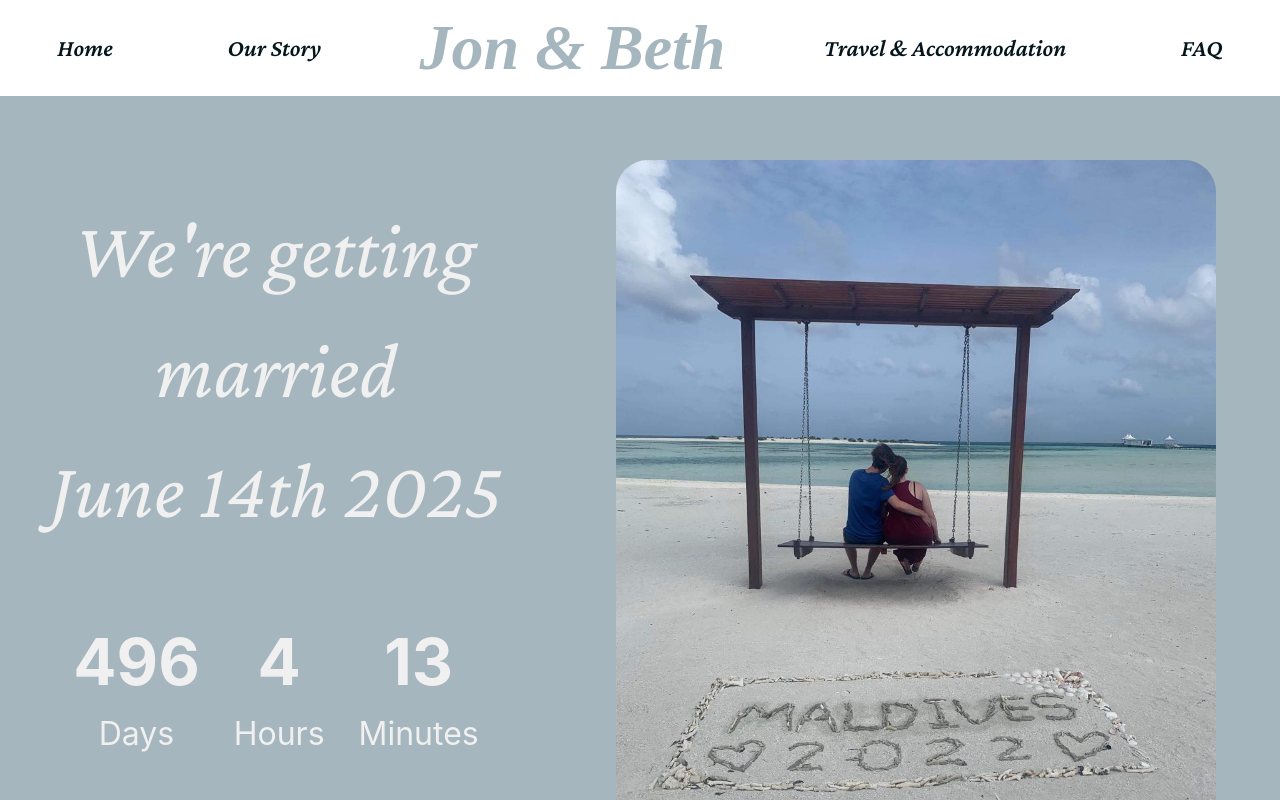
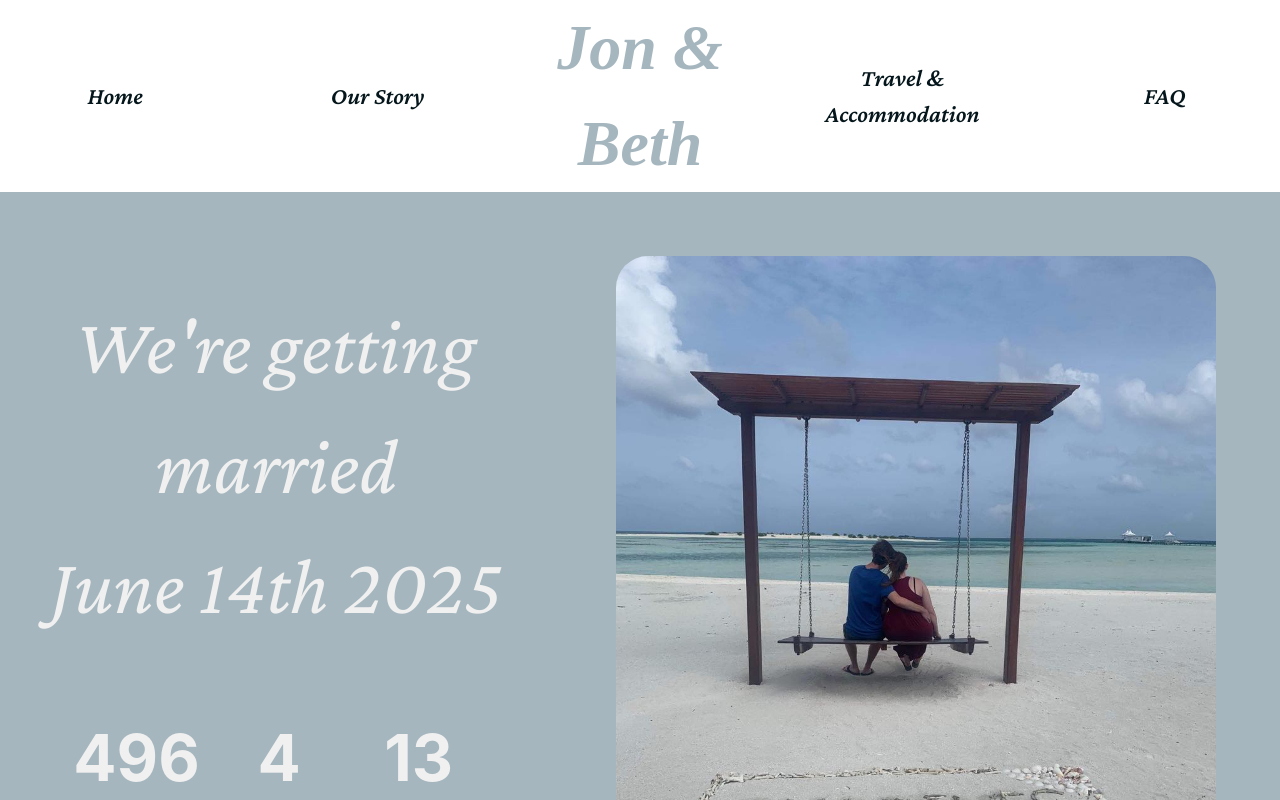
Before and after one commit to skelham-marsh/skelham-marsh.github.io, a React (Vite) app: page / in a window 1280 px wide. Shown: the top 800 px of the page. Built offline with nearby package versions, Linux system fonts and the light colour scheme; no server answers; a web font is replaced by a local one.

Commit message:
fix: centre align header

```diff
--- a/src/components/Header/Header.module.css
+++ b/src/components/Header/Header.module.css
@@ -1,8 +1,8 @@
 .header {
   background: var(--color-pure-white);
   display: flex;
-  justify-content: space-around;
   align-items: center;
+  gap: 2rem;
 
   a {
     text-decoration: none;
@@ -11,6 +11,8 @@
     font-family: Crimson Pro;
     font-style: italic;
     font-weight: 600;
+    flex: 1;
+    text-align: center;
   }
 
   p {
@@ -33,7 +35,7 @@
   }
 
   :global(.active) p::after,
-  p:hover::after {
+  a:hover p::after {
     transform: scaleX(1);
     transform-origin: bottom left;
   }
```
